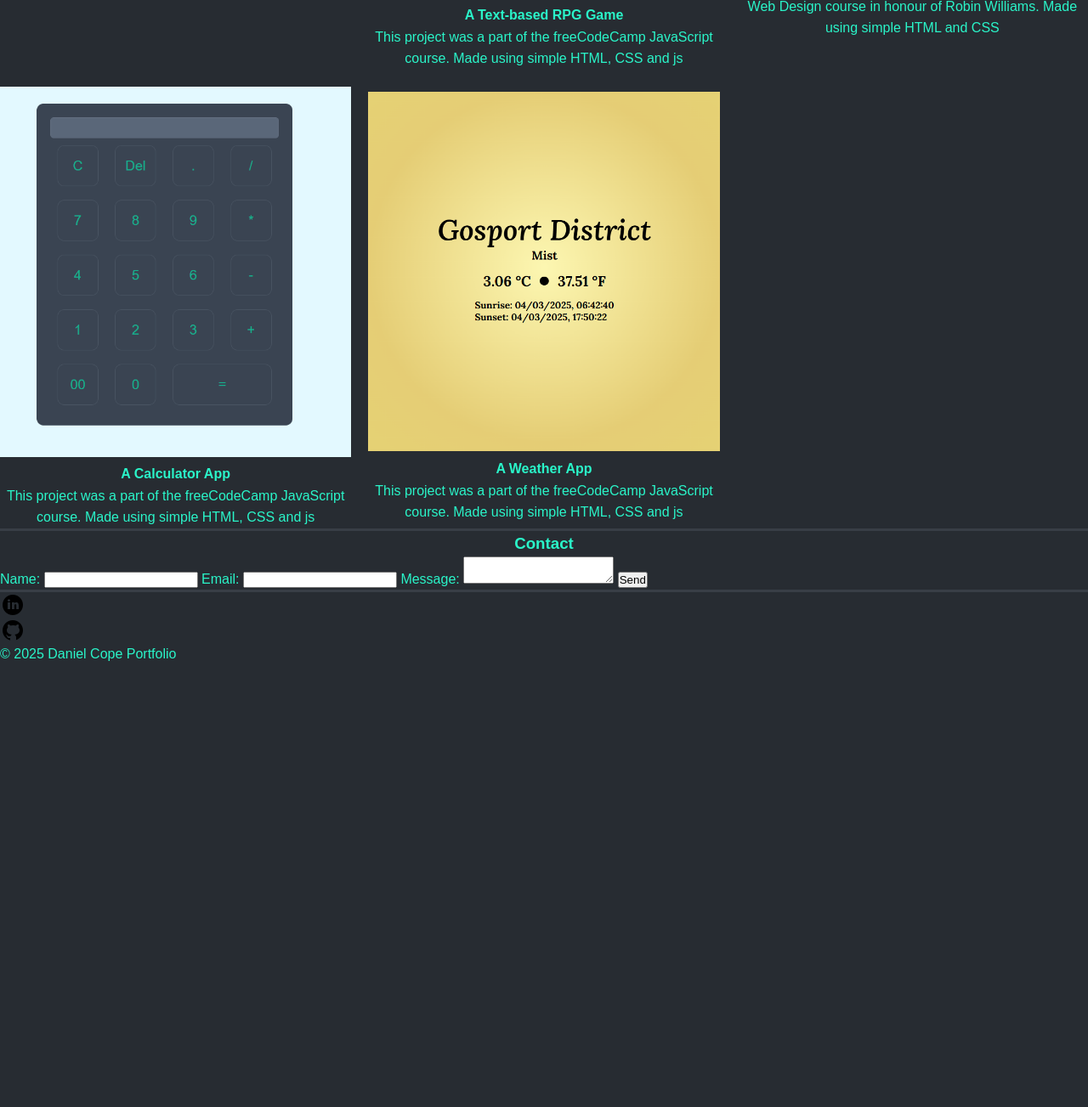
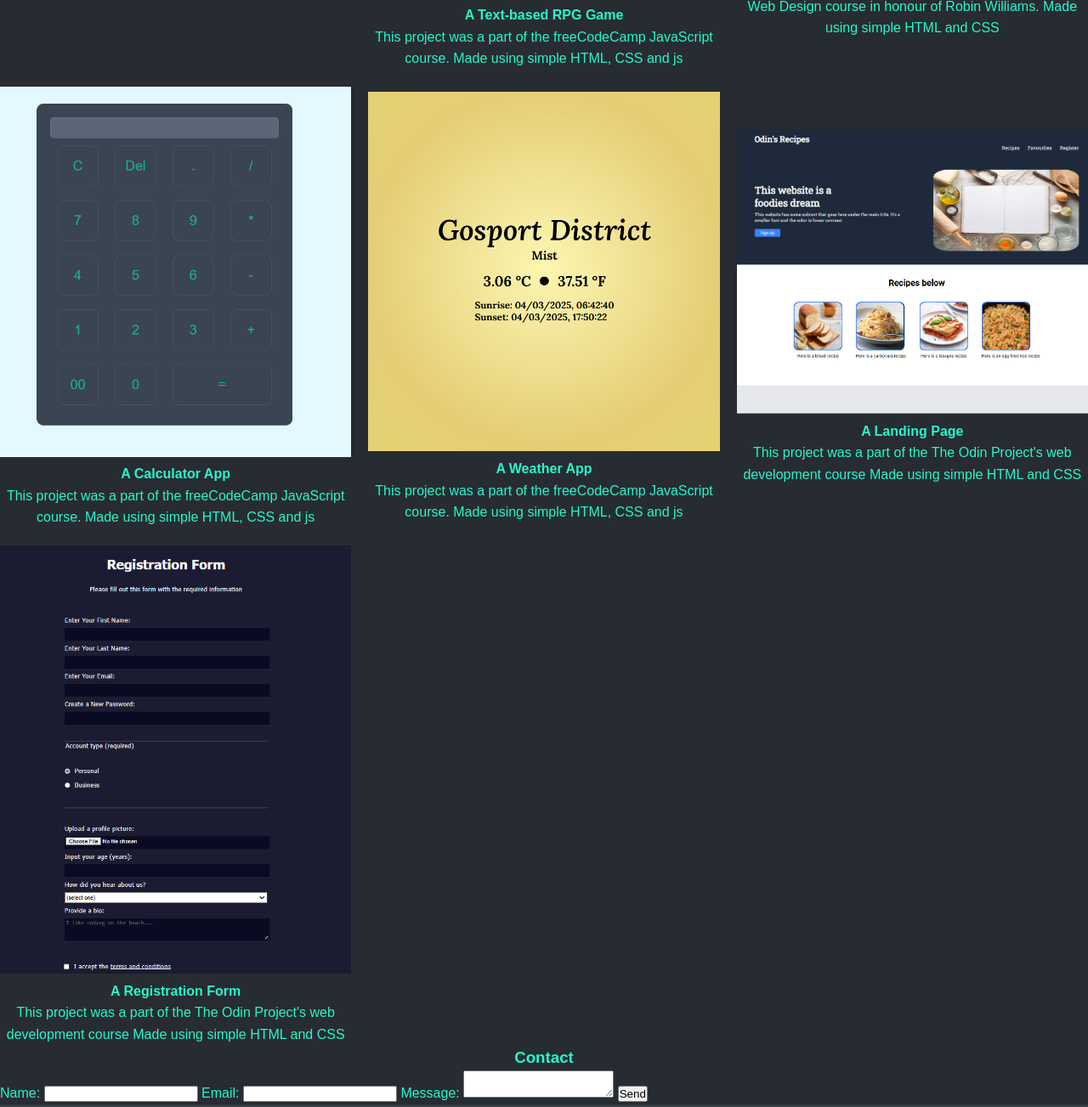
Before and after one commit to Atla-Dev/portfolio-website, a plain HTML site: page index.html in a window 1280 px wide. Shown: the part 566-1869 px from the top of the page at 85% size. Before the commit the page ends 1349 px from the top, so only its background shows below. Drawn offline with Linux system fonts and the light colour scheme.

Commit message:
Update index.html
added 2 more projects

```diff
--- a/index.html
+++ b/index.html
@@ -71,6 +71,17 @@
                 <h4>A Weather App</h4>
                 <p>This project was a part of the freeCodeCamp JavaScript course. Made using simple HTML, CSS and js</p>
             </div>
+            <div class="project" id="project5">
+                <a href="https://atla-dev.github.io/landing-page/index.html"><img src="./img/landing-page.png" id="image-project-5" alt="A Screenshot of an Interactive Photo Gallery made with HTML, CSS and JavaScript"></a>
+                <h4>A Landing Page</h4>
+                <p>This project was a part of the The Odin Project's web development course Made using simple HTML and CSS</p>
+            </div>
+            <div class="project" id="project6">
+                <a href="https://atla-dev.github.io/registration-form/index.html"><img src="./img/registration-form.png" id="image-project-6" alt="A Screenshot of a Product Landing Page made with HTML, CSS and JavaScript"></a>
+                <h4>A Registration Form</h4>
+                <p>This project was a part of the The Odin Project's web development course Made using simple HTML and CSS</p>
+
+
         </div>
         </section>
         <!-- Contact -->
```
